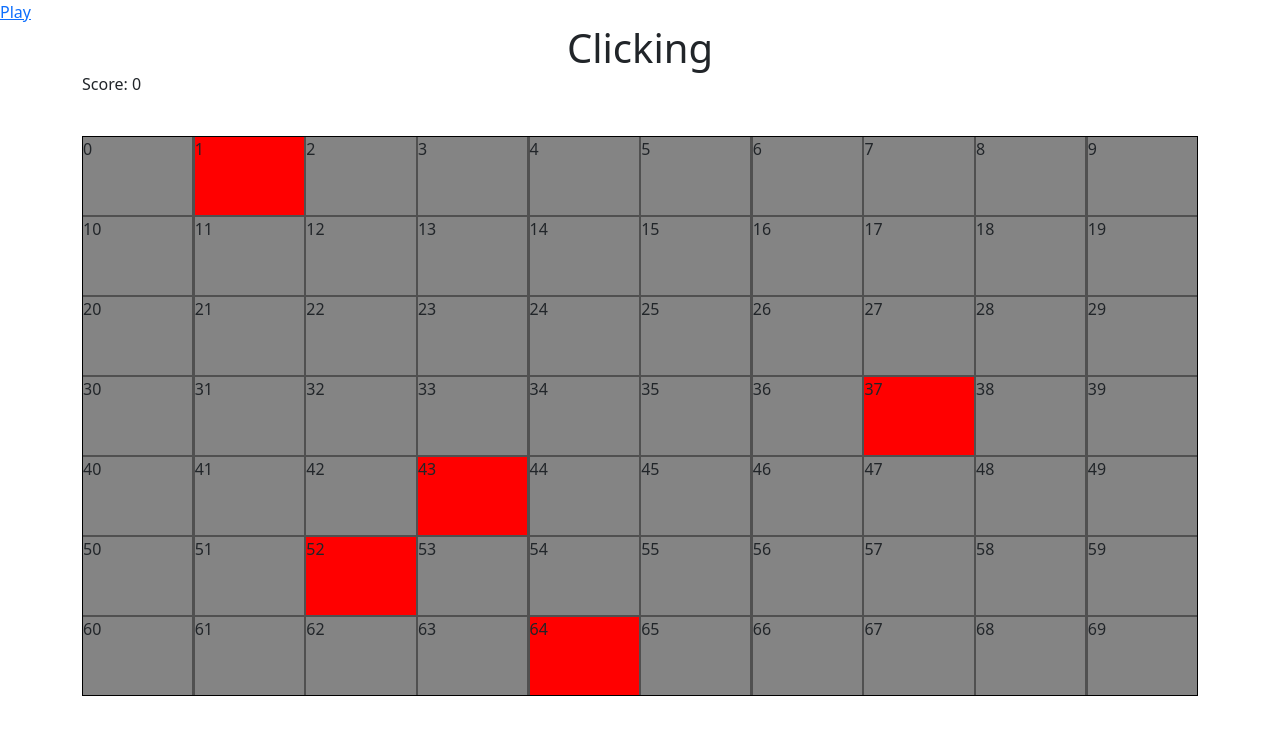
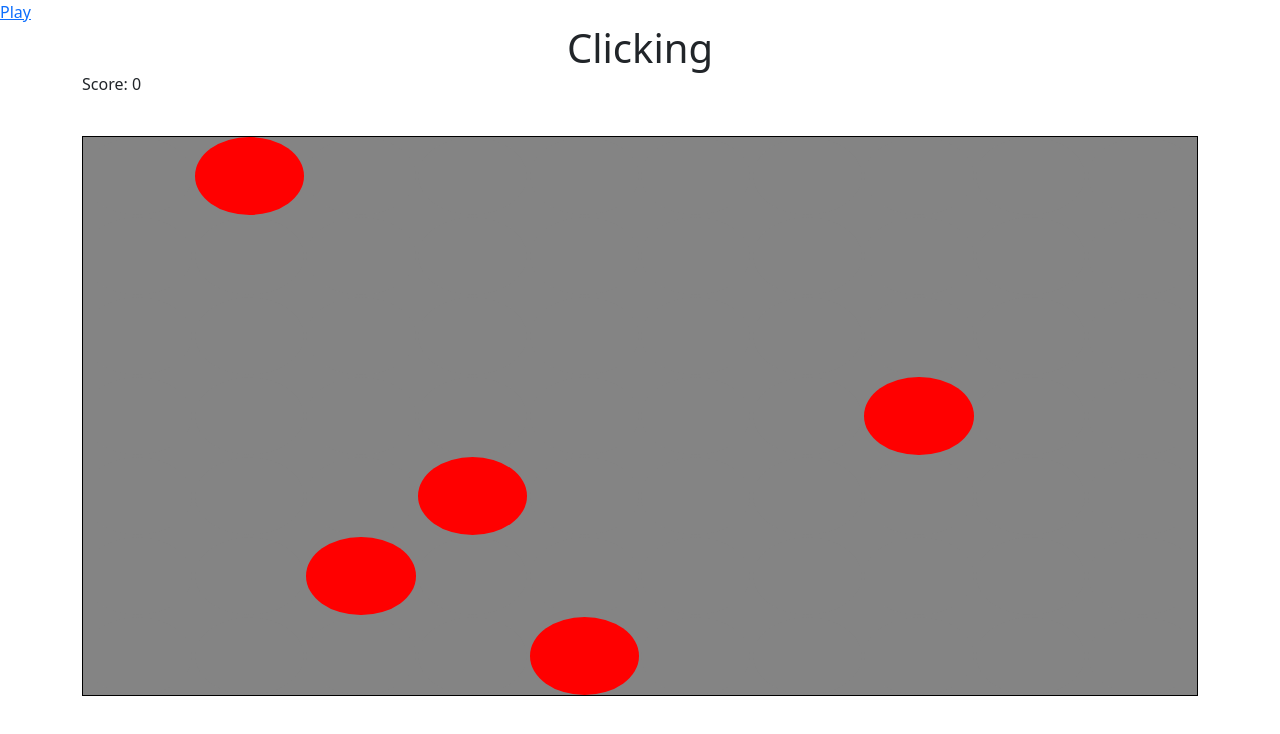
Before and after one commit to TuckTuckC/Precision-Trainer, a React (Create React App) app: page /clicking in a window 1280 px wide. Shown: the top 734 px of the page. Built offline with nearby package versions, Linux system fonts and the light colour scheme.

Commit message:
slight style changes to clicking

```diff
--- a/src/Components/Clicking/Clicking.css
+++ b/src/Components/Clicking/Clicking.css
@@ -5,5 +5,5 @@
     border: 0.2vh solid black;
     height: 70vh;
     margin: 5vh 0 0 0;
-    background-color: rgb(80, 80, 80);
+    background-color: rgb(132, 132, 132);
 }
--- a/src/Components/Clicking/Clicking.js
+++ b/src/Components/Clicking/Clicking.js
@@ -7,11 +7,10 @@ import './Clicking.css';
 import Target from './Target/Target.js'
 
 function Clicking() {
-
     // State
     const [score, setScore] = useState(0)
     const [targetArray, setTargetArray] = useState([0, 1, 2, 3, 4, 5, 6, 7, 8, 9, 10, 11, 12, 13, 14, 15, 16, 17, 18, 19, 20, 21, 22, 23, 24, 25, 26, 27, 28, 29, 30, 31, 32, 33, 34, 35, 36, 37, 38, 39, 40, 41, 42, 43, 44, 45, 46, 47, 48, 49, 50, 51, 52, 53, 54, 55, 56, 57, 58, 59, 60, 61, 62, 63, 64, 65, 66, 67, 68, 69])
-    const [random, setRandom] = useState(
+    const [spawnList, setSpawnList] = useState(
         Array.from(
             {length: 5}, () => Math.floor(Math.random() * 69)
         )
@@ -21,11 +20,30 @@ function Clicking() {
     // STRETCH GOAL: Dynamic playboard sizes
     // const [playHeight, setPlayHeight] = useState(15)
     // const [playWidth, setPlayWidth] = useState(12)
-
     const spawn1 = () => {
         setNewSpawnID(Math.floor(Math.random() * 69))
-        setRandom([...random, newSpawnID])
+        setSpawnList([...spawnList, newSpawnID])
     }
+    // Game Round
+    const start = () => {
+        return (
+            targetArray.map((key, index) => (
+                <Target
+                spawn1={spawn1}
+                newSpawnID={newSpawnID}
+                score={score}
+                setScore={setScore}
+                setSpawnList={setSpawnList}
+                spawnList={spawnList}
+                key={key}
+                index={index}
+                />
+            ))
+        )
+
+    }
+
+
 
   return (
     <div>
@@ -39,8 +57,8 @@ function Clicking() {
                     newSpawnID={newSpawnID}
                     score={score}
                     setScore={setScore}
-                    setRandom={setRandom}
-                    random={random}
+                    setSpawnList={setSpawnList}
+                    spawnList={spawnList}
                     key={key}
                     index={index}
                     />
--- a/src/Components/Clicking/Target/Target.css
+++ b/src/Components/Clicking/Target/Target.css
@@ -1,7 +1,12 @@
 .target {
     background-color: rgb(132, 132, 132);
+    border-radius: 50%;
 }
 
 .active {
     background-color: red;
 }
+
+.active:hover {
+    cursor: pointer;
+}
--- a/src/Components/Clicking/Target/Target.js
+++ b/src/Components/Clicking/Target/Target.js
@@ -1,25 +1,27 @@
+// Libraries
 import React, { useState, useEffect } from 'react'
 
+// Styles
 import './Target.css';
 
-function Target({ spawn1, setRandom, newSpawnID, score, setScore, index, random }) {
+function Target({ spawn1, setSpawnList, newSpawnID, score, setScore, index, spawnList }) {
 
+    // State
     const [active, setActive] = useState(false)
-
     const [className, setClassName] = useState(`target target${index}`)
 
     // Turns all of the selected first targets red for start of the scenario
     const firstSpawn = () => {
-        if (random.includes(index)) {
+        if (spawnList.includes(index)) {
             setActive(true);
             setClassName(`active target target${index}`)
         }
     }
 
-    // Triggers the above function on page load
+    // Respawn function for when the game starts, and every time spawnList changes after that
     useEffect(() => {
         firstSpawn()
-    }, [random])
+    }, [spawnList])
 
     // Every time score changes, spawn a new target
     useEffect(() => {
@@ -35,21 +37,26 @@ function Target({ spawn1, setRandom, newSpawnID, score, setScore, index, random
 
         // Check if clicked target is active or not
         if (active) {
+            // Add score and deactivate target
             setScore(score + 1)
             setActive(false)
             setClassName(`target target${index}`)
-            let i = random.indexOf(index)
-            setRandom(random.splice(i, 1))
+
+            // Remove this index from spawnList so that it is no longer on the spawnList
+            let i = spawnList.indexOf(index)
+            setSpawnList(spawnList.splice(i, 1))
+
+            // Add new spawnList number to spawnList
             spawn1();
             console.log('active: ', active)
             console.log('className: ', className)
-            console.log('random: ', random)
+            console.log('spawnList: ', spawnList)
             console.log('newSpawnID: ', newSpawnID)
         }
     }
 
   return (
-    <div onClick={() => handleClick()} className={className}>{index}</div>
+    <div onClick={() => handleClick()} className={className}></div>
   )
 }
 
```
